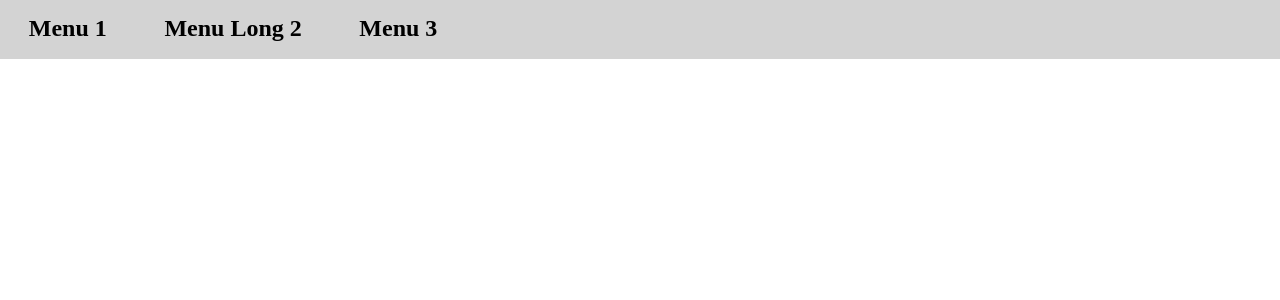
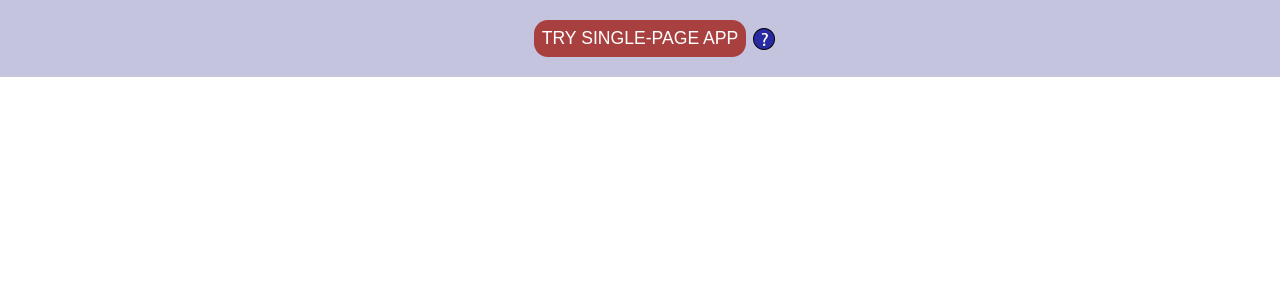
Before and after one commit to sbelenky/web, a PHP site: page / in a window 1280 px wide. Shown: the top 300 px of the page. Run offline with PHP 8.4, Linux system fonts and the light colour scheme.

Commit message:
Progressing.

```diff
--- /dev/null
+++ b/blogs/my-first-blog.php
@@ -0,0 +1,5 @@
+This Website Construction
+
+The purpose of this website is to practice web development and to demonstrate my skills.
+
+At my job we built a Single-Page App. I really liked doing that. I got an idea for this website which is to let the user view it in two modes: multiple pages or single-page.
--- a/public/css/screen.css
+++ b/public/css/screen.css
@@ -67,61 +67,36 @@ article, aside, details, figcaption, figure, footer, header, hgroup, menu, nav,
   display: block;
 }
 
-/* line 12, ../../compass/sass/screen.scss */
-body {
-  font-size: 1em;
+/* line 9, ../../compass/sass/screen.scss */
+header {
+  background-color: #c4c4df;
+  text-align: center;
+  padding: 20px 0;
 }
-
-/* line 16, ../../compass/sass/screen.scss */
-header {
-  padding: 1em 0;
-  background-color: lightgrey;
-}
-/* line 20, ../../compass/sass/screen.scss */
-header .menu-full {
+/* line 15, ../../compass/sass/screen.scss */
+header .spaSwitch {
   display: inline-block;
 }
-/* line 23, ../../compass/sass/screen.scss */
-header .menu-full li {
-  font-weight: bold;
-  font-size: 1em;
-  float: left;
-  margin: 0 1.2em;
+/* line 19, ../../compass/sass/screen.scss */
+header .spaSwitch .leftSpace {
+  display: inline-block;
+  width: 22px;
 }
-@media screen and (min-width: 481px) and (max-width: 700px) {
-  /* line 23, ../../compass/sass/screen.scss */
-  header .menu-full li {
-    font-size: 1.2em;
-  }
-}
-@media (min-width: 701px) {
-  /* line 23, ../../compass/sass/screen.scss */
-  header .menu-full li {
-    font-size: 1.5em;
-  }
+/* line 24, ../../compass/sass/screen.scss */
+header .spaSwitch button {
+  background-color: #a84040;
+  border-color: #a84040;
+  color: #FFFFFF;
+  border-radius: 14px;
+  border: 1px solid transparent;
+  font-size: 1.1em;
+  padding: 0.4em;
+  cursor: pointer;
+  vertical-align: middle;
+  margin: 0 7px;
 }
 /* line 39, ../../compass/sass/screen.scss */
-header .menu-icon {
-  display: none;
+header .spaSwitch img {
+  vertical-align: middle;
+  cursor: pointer;
 }
-@media (max-width: 480px) {
-  /* line 44, ../../compass/sass/screen.scss */
-  header .menu-full {
-    display: none;
-  }
-  /* line 48, ../../compass/sass/screen.scss */
-  header .menu-icon {
-    display: inline;
-  }
-}
-
-/* line 54, ../../compass/sass/screen.scss */
-.floating-menu {
-  display: none;
-}
-@media (max-width: 480px) {
-  /* line 54, ../../compass/sass/screen.scss */
-  .floating-menu {
-    display: inline-block;
-  }
-}
--- /dev/null
+++ b/public/display.php
@@ -0,0 +1,5 @@
+
+
+<?php
+echo $_GET['name'];
+?>
--- a/public/index.php
+++ b/public/index.php
@@ -6,23 +6,13 @@
 	<link href="css/screen.css" rel="stylesheet" />
 </head>
 <body>
+
 	<header>
-		<ul class="menu-full">
-			<li>Menu 1</li>
-			<li>Menu Long 2</li>
-			<li>Menu 3</li>
-		</ul>
-		<span class="menu-icon">DROPDOWN</span>
+		<div class="spaSwitch">
+			<!-- Don't put these elements on new lines so that margins will be precise. -->
+			<span class="leftSpace"></span><button>TRY SINGLE-PAGE APP</button><img src="images/question-circle.png">
+		</div>
 	</header>
-	<div id="main">
-
-	</div>
-
-	<ul class="jsFloatingMenu floating-menu">
-		<li>Menu 1</li>
-		<li>Menu Long 2</li>
-		<li>Menu 3</li>
-	</ul>
 
 </body>
 </html>
```
Also changed, not shown: compass/sass/screen.scss (+29 -44 lines), compass/images/question-circle.png (added), public/images/question-circle.png (added), 4 other files.
